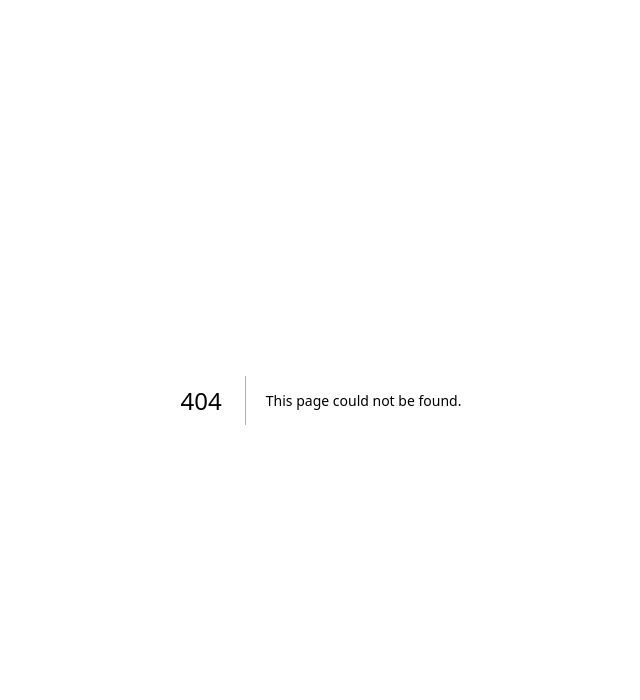
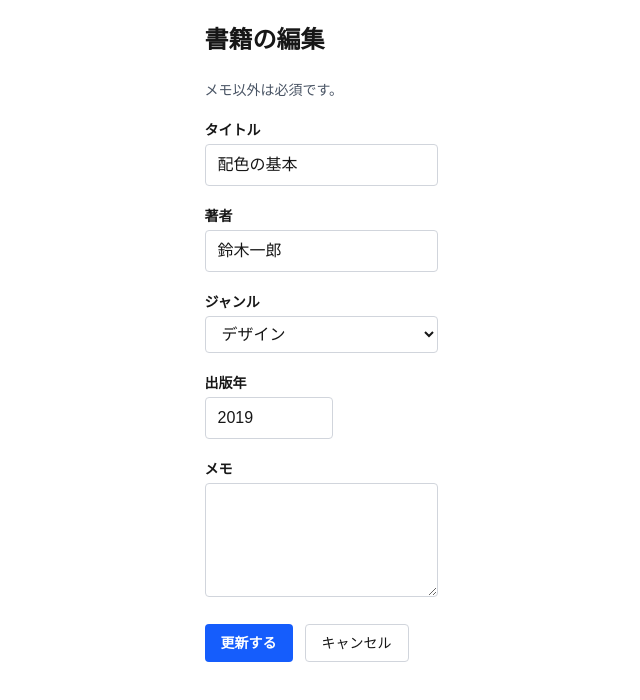
Before and after one commit to hiroshees/next-vitest-lab, a Next.js app: page /books/1/edit in a window 1280 px wide. Before the commit this address had no page. Shown: the top 700 px of the page, without its empty margins (319-959 px from the left). Built offline with nearby package versions, Linux system fonts and the light colour scheme.

Commit message:
added book edit

```diff
--- /dev/null
+++ b/src/app/books/[id]/edit/page.tsx
@@ -0,0 +1,37 @@
+import type { Metadata } from 'next';
+import { notFound } from 'next/navigation';
+import { updateBookAction } from '@/features/books/actions';
+import { BookForm } from '@/features/books/BookForm';
+import { findBook } from '@/features/books/repository';
+
+export const metadata: Metadata = { title: '書籍の編集' };
+
+type Props = {
+  params: Promise<{ id: string }>;
+};
+
+export default async function EditBookPage({ params }: Props) {
+  const { id } = await params;
+  const book = findBook(id);
+
+  if (!book) {
+    notFound(); // 404画面を表示する（内部で例外を投げるので、ここで処理が止まる）
+  }
+
+  return (
+    <main className="mx-auto max-w-2xl space-y-6 p-6">
+      <h1 className="text-2xl font-bold">書籍の編集</h1>
+      <BookForm
+        action={updateBookAction.bind(null, id)}
+        submitLabel="更新する"
+        initialValues={{
+          title: book.title,
+          author: book.author,
+          genre: book.genre,
+          publishedYear: String(book.publishedYear), // フォームでは文字列として扱う
+          memo: book.memo,
+        }}
+      />
+    </main>
+  );
+}
--- a/src/features/books/actions.ts
+++ b/src/features/books/actions.ts
@@ -2,7 +2,7 @@
 
 import { revalidatePath } from 'next/cache';
 import { redirect } from 'next/navigation';
-import { insertBook } from './repository';
+import { insertBook, updateBook } from './repository';
 import {
   type BookFormState,
   toBookFormValues,
@@ -26,3 +26,34 @@ export async function createBookAction(
   // redirect は内部で例外を投げて画面を移動させる。try/catch の中に書かないこと
   redirect('/books?message=created');
 }
+
+/**
+ * 編集画面で updateBookAction.bind(null, id) として、id を先に渡して使う。
+ * ※ bind した値はブラウザを経由して送られてくるので、書き換えられる可能性がある。
+ *   今回はログインがないので問題ないが、本番では「この人が更新してよい書籍か」を確認する
+ */
+export async function updateBookAction(
+  id: string,
+  _prevState: BookFormState,
+  formData: FormData,
+): Promise<BookFormState> {
+  const values = toBookFormValues(formData);
+  const result = validateBook(values);
+
+  if (!result.ok) {
+    return { status: 'error', errors: result.errors, values };
+  }
+
+  const updated = updateBook(id, result.data);
+  if (!updated) {
+    // 編集している間に、ほかの人が削除した場合など
+    return {
+      status: 'error',
+      errors: { form: '対象の書籍が見つかりません' },
+      values,
+    };
+  }
+
+  revalidatePath('/books');
+  redirect('/books?message=updated');
+}
```
